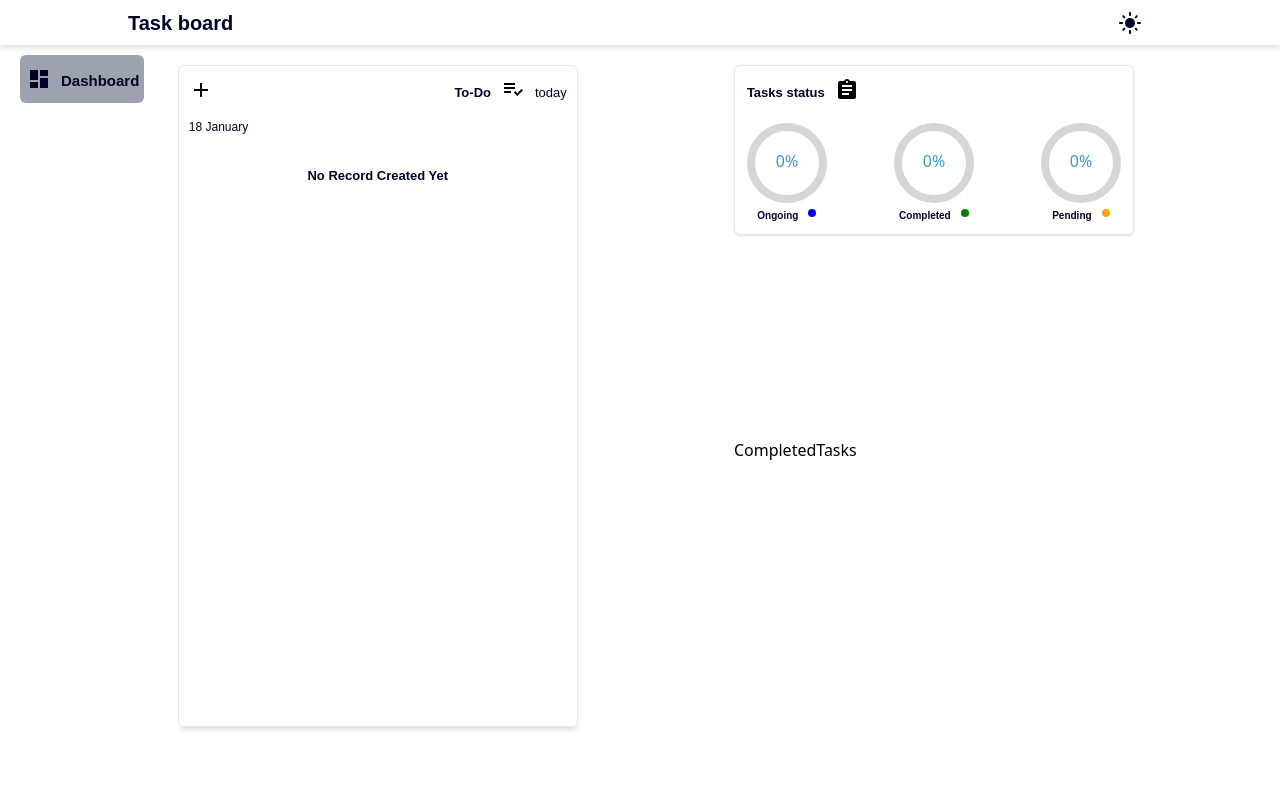
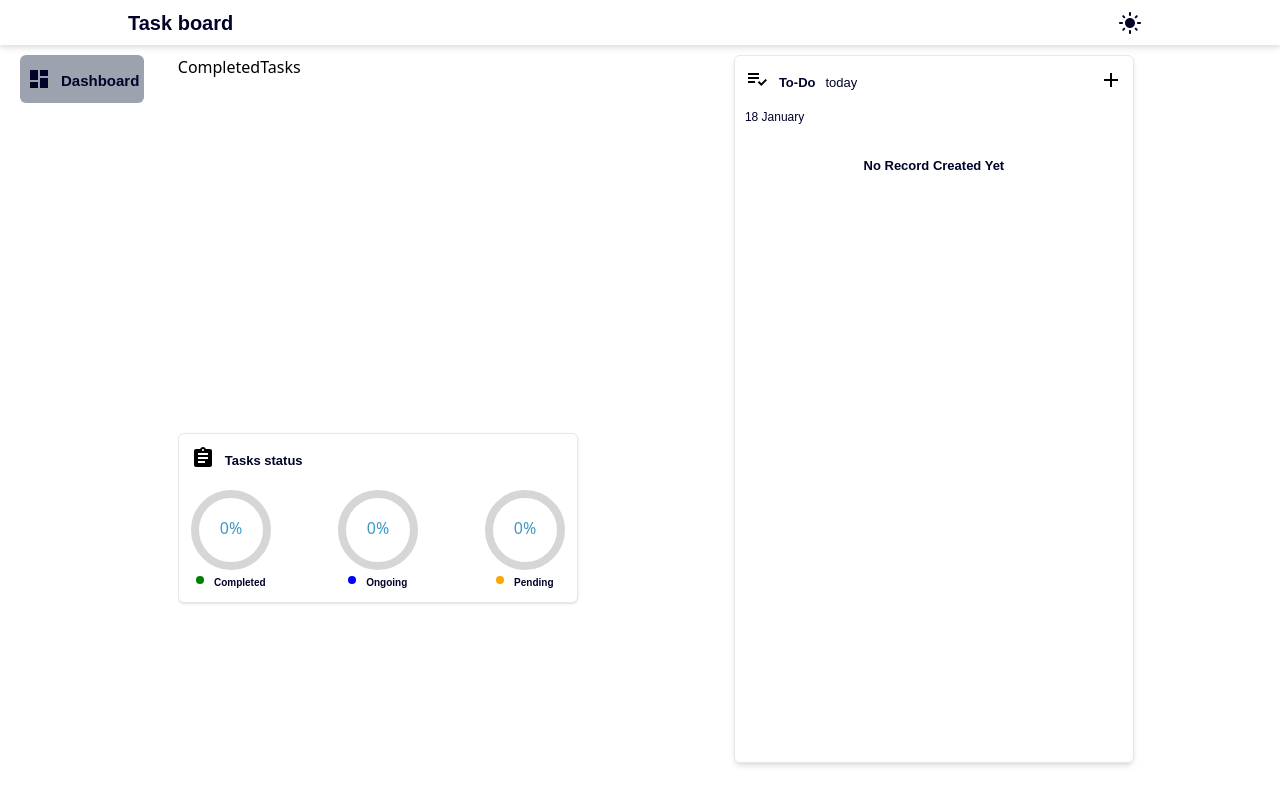
Before and after one commit to Biokes/task-management-app, a React (Create React App) app: page / in a window 1280 px wide. Built offline with nearby package versions, Linux system fonts and the light colour scheme.

Commit message:
create completed task component

```diff
--- a/src/components/layouts/completedTasks.tsx
+++ b/src/components/layouts/completedTasks.tsx
@@ -1,7 +1,10 @@
+import styles from '../../styles.module.css'
 import React from 'react'
 
 export default function CompletedTasks() {
     return (
-        <div>CompletedTasks</div>
+        <div className={styles.completed}>
+            CompletedTasks
+        </div>
     )
 }
--- a/src/components/layouts/summary.tsx
+++ b/src/components/layouts/summary.tsx
@@ -4,7 +4,7 @@ import Progress from "./progress";
 import AssignmentIcon from '@mui/icons-material/Assignment';
 import {Status, Task} from "../../types/interfaces";
 import {FetchAllTasks} from "../../store/store";
-
+import styles from '../../styles.module.css'
 export default function Summary() {
     const [tasks , setTasks] = useState<Task[]>([])
     const getCompleteTasksPercentage = () => {
@@ -28,7 +28,7 @@ export default function Summary() {
     }, []);
 
     return (
-        <div className={'w-[85%] md:w-[400px] p-[12px] shadow rounded-md bg-white border-[0.5px] md:h-[170px]'}>
+        <div className={styles.summary}>
             <div className={'flex gap-[10px] items-center'}>
                 <AssignmentIcon style={{color:'var(--icons-color)'}}/>
                 <p className={'pt-[5px]'}>Tasks status</p>
--- a/src/components/layouts/todos.tsx
+++ b/src/components/layouts/todos.tsx
@@ -15,7 +15,7 @@ export default function Todos() {
         setModalActive(!isModalActive)
     }
     return (
-        <div className={'w-[85%] sm:w-[400px] mt-[10px] overflow-y-auto md:mt-0 p-[10px] md:h-[90%] shadow-md rounded-md border-[0.5px]'}>
+        <div className={styles.todos}>
             <nav>
                 <section className={'flex justify-between items-center'}>
                     <div className={'flex gap-[10px] items-center'}>
--- a/src/styles.module.css
+++ b/src/styles.module.css
@@ -55,14 +55,14 @@ h2, p{
     @apply uppercase text-center truncate
 }
 .dashboard{
-    @apply bg-[var(--background-color)] flex flex-col gap-[10px] h-full overflow-y-auto pt-[20px] md:grid md:grid-rows-2 md:grid-cols-2
+    @apply bg-[var(--background-color)] flex flex-col gap-[10px] h-full overflow-y-auto pt-[20px] md:pt-[10px] md:grid md:grid-rows-2 md:grid-cols-2
 }
-.dashboard :nth-child(1){
-    @apply md:order-2 md:col-span-1 md:row-span-1
+.summary{
+    @apply w-[85%] md:w-[400px] p-[12px] shadow rounded-md bg-white border-[0.5px] md:h-[170px] md:order-2 md:col-span-1 md:row-span-1
 }
-.dashboard :nth-child(2){
-    @apply md:order-1 md:col-span-1 md:row-span-2
+.todos{
+    @apply md:order-1 md:col-span-1 md:row-span-2 w-[85%] sm:w-[400px] mt-[10px] overflow-y-auto md:mt-0 p-[10px] md:h-[95%] shadow-md rounded-md border-[0.5px]
 }
-.dashboard :nth-child(3){
-    @apply md:order-3 md:col-span-1 md:row-span-1
+.completeTasks{
+    @apply hidden md:flex md:order-3 md:col-span-1 md:row-span-1
 }
```
